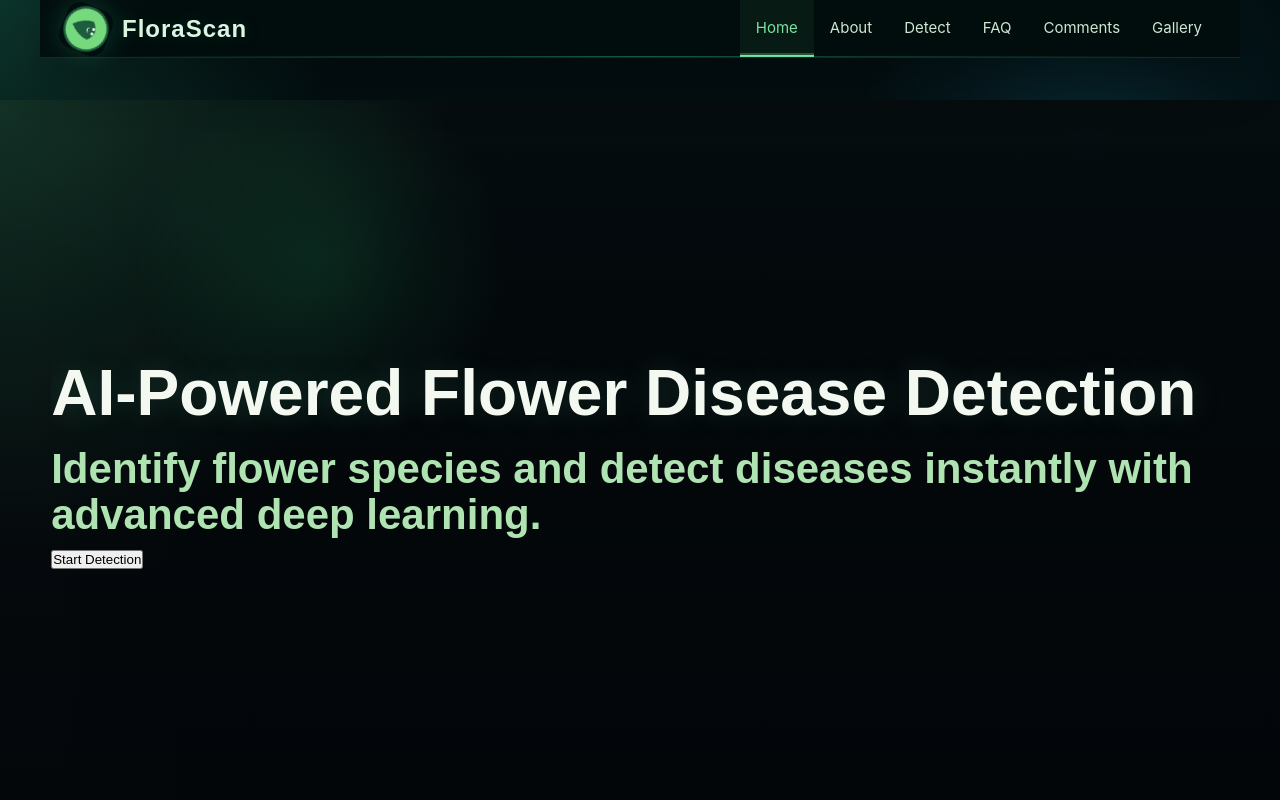
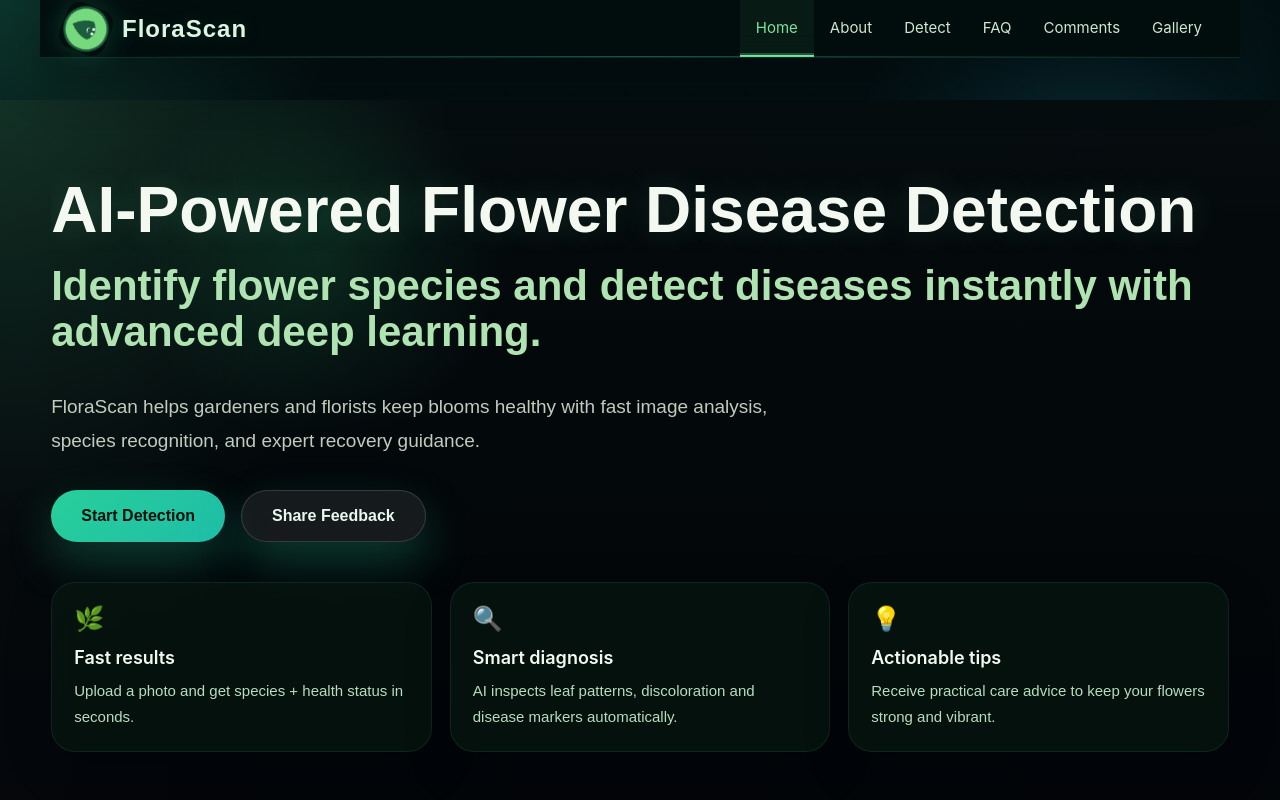
Before and after one commit to Raj-Rathod-Ai/FlowerDiseaseSystem, a React (Create React App) app in the folder client/: page / in a window 1280 px wide. Shown: the top 800 px of the page. Built offline with nearby package versions, Linux system fonts and the light colour scheme; no server answers.

Commit message:
Fix frontend API fallback, harden backend CORS, and improve home page design

```diff
--- a/client/src/Comments.js
+++ b/client/src/Comments.js
@@ -1,5 +1,7 @@
 import React, { useState, useEffect } from "react";
 import "./Comments.css";
+
+const BASE_API_URL = process.env.REACT_APP_API_URL || "https://flowerdiseasesystem.onrender.com";
 
 function Comments() {
     const [comments, setComments] = useState([]);
@@ -22,7 +24,7 @@ function Comments() {
 
     const fetchComments = async () => {
         try {
-            const response = await fetch(`${process.env.REACT_APP_API_URL || ""}/comments?type=comment`);
+            const response = await fetch(`${BASE_API_URL}/comments?type=comment`);
             const data = await response.json();
             setComments(data);
         } catch (error) {
@@ -32,7 +34,7 @@ function Comments() {
 
     const fetchImprovements = async () => {
         try {
-            const response = await fetch(`${process.env.REACT_APP_API_URL || ""}/comments?type=improvement`);
+            const response = await fetch(`${BASE_API_URL}/comments?type=improvement`);
             const data = await response.json();
             setImprovements(data);
         } catch (error) {
@@ -46,7 +48,7 @@ function Comments() {
         setMessage("");
 
         try {
-            const response = await fetch(`${process.env.REACT_APP_API_URL || ""}/comments`, {
+            const response = await fetch(`${BASE_API_URL}/comments`, {
                 method: "POST",
                 headers: {
                     "Content-Type": "application/json",
--- a/client/src/Home.css
+++ b/client/src/Home.css
@@ -22,6 +22,82 @@
     width: 100%;
     position: relative;
     z-index: 1;
+}
+
+.home__subtext {
+    max-width: 780px;
+    margin: 24px 0 32px;
+    color: rgba(235, 245, 230, 0.82);
+    font-size: 19px;
+    line-height: 1.8;
+}
+
+.home__actions {
+    display: flex;
+    flex-wrap: wrap;
+    gap: 16px;
+    justify-content: flex-start;
+    margin-bottom: 40px;
+}
+
+.home__btn {
+    background: linear-gradient(135deg, rgba(41, 215, 160, 0.96), rgba(32, 197, 174, 0.96));
+    border: none;
+    color: #03110b;
+    padding: 16px 30px;
+    border-radius: 999px;
+    font-size: 16px;
+    font-weight: 700;
+    cursor: pointer;
+    box-shadow: 0 20px 45px rgba(41, 215, 160, 0.25);
+    transition: transform 0.25s ease, box-shadow 0.25s ease;
+}
+
+.home__btn:hover {
+    transform: translateY(-2px);
+}
+
+.home__btn--ghost {
+    background: rgba(255, 255, 255, 0.08);
+    color: #e9f7ee;
+    border: 1px solid rgba(255, 255, 255, 0.14);
+}
+
+.home__features {
+    display: flex;
+    flex-wrap: wrap;
+    gap: 18px;
+    margin-top: 16px;
+}
+
+.feature__card {
+    flex: 1;
+    min-width: 220px;
+    padding: 22px;
+    border-radius: 24px;
+    background: rgba(6, 20, 14, 0.88);
+    border: 1px solid rgba(52, 204, 146, 0.12);
+    backdrop-filter: blur(14px);
+    box-shadow: 0 16px 48px rgba(0, 0, 0, 0.18);
+}
+
+.feature__card span {
+    display: inline-flex;
+    font-size: 24px;
+    margin-bottom: 14px;
+}
+
+.feature__card strong {
+    display: block;
+    font-size: 18px;
+    margin-bottom: 10px;
+    color: #f3f9f1;
+}
+
+.feature__card p {
+    color: #b6ddbf;
+    line-height: 1.7;
+    font-size: 15px;
 }
 
 h1.home__text {
--- a/client/src/Home.js
+++ b/client/src/Home.js
@@ -16,9 +16,32 @@ function Home({ setActiveSection }) {
               <h3 className="home__text sweet pz__10">
                 Identify flower species and detect diseases instantly with advanced deep learning.
               </h3>
-              <button className="home__btn" onClick={handleGetStarted}>
-                Start Detection
-              </button>
+              <p className="home__subtext">
+                FloraScan helps gardeners and florists keep blooms healthy with fast image analysis, species recognition, and expert recovery guidance.
+              </p>
+              <div className="home__actions">
+                <button className="home__btn" onClick={handleGetStarted}>
+                  Start Detection
+                </button>
+                <button className="home__btn home__btn--ghost" onClick={() => setActiveSection("Comments")}>Share Feedback</button>
+              </div>
+              <div className="home__features">
+                <div className="feature__card">
+                  <span>🌿</span>
+                  <strong>Fast results</strong>
+                  <p>Upload a photo and get species + health status in seconds.</p>
+                </div>
+                <div className="feature__card">
+                  <span>🔍</span>
+                  <strong>Smart diagnosis</strong>
+                  <p>AI inspects leaf patterns, discoloration and disease markers automatically.</p>
+                </div>
+                <div className="feature__card">
+                  <span>💡</span>
+                  <strong>Actionable tips</strong>
+                  <p>Receive practical care advice to keep your flowers strong and vibrant.</p>
+                </div>
+              </div>
             </div>
           </div>
         </div>
--- a/client/src/Services.js
+++ b/client/src/Services.js
@@ -1,7 +1,7 @@
 import React, { useState, useRef, useCallback } from "react";
 import "./Services.css";
 
-const API_URL = process.env.REACT_APP_API_URL || "";
+const API_URL = process.env.REACT_APP_API_URL || "https://flowerdiseasesystem.onrender.com";
 
 const HEALTHY_SUGGESTIONS = [
   "🌱 Keep up the great care! Your flower is thriving with proper watering and sunlight.",
```
Also changed, not shown: 1 other file (tests, documents, lock files or other folders).
